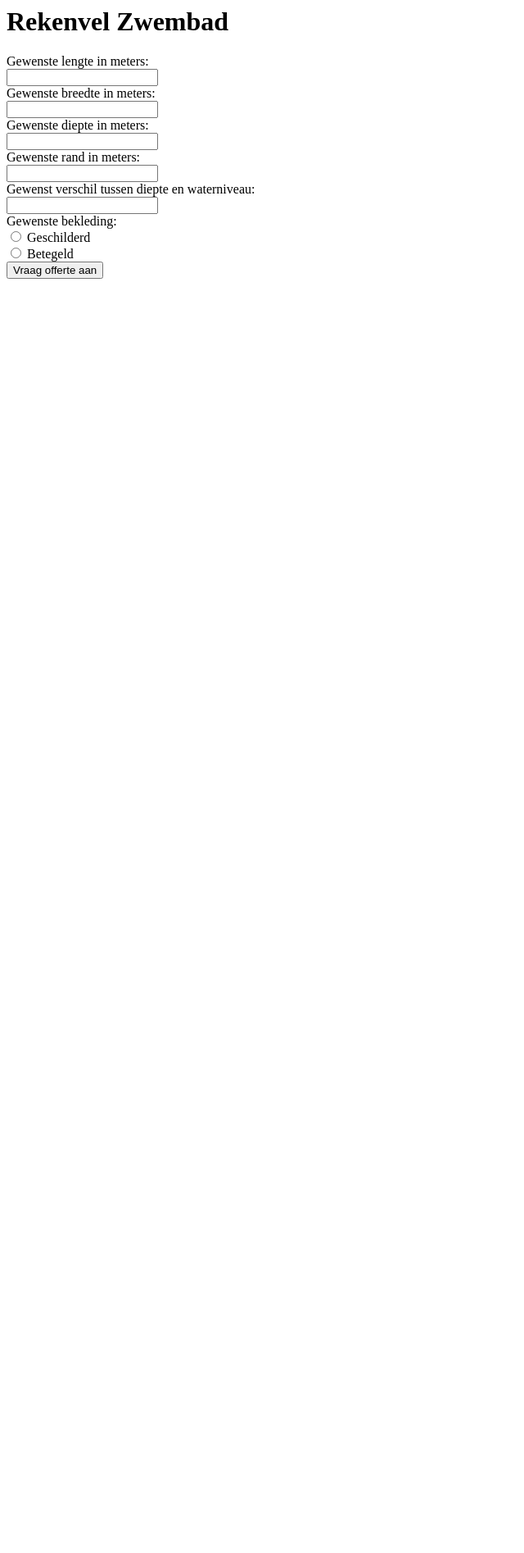
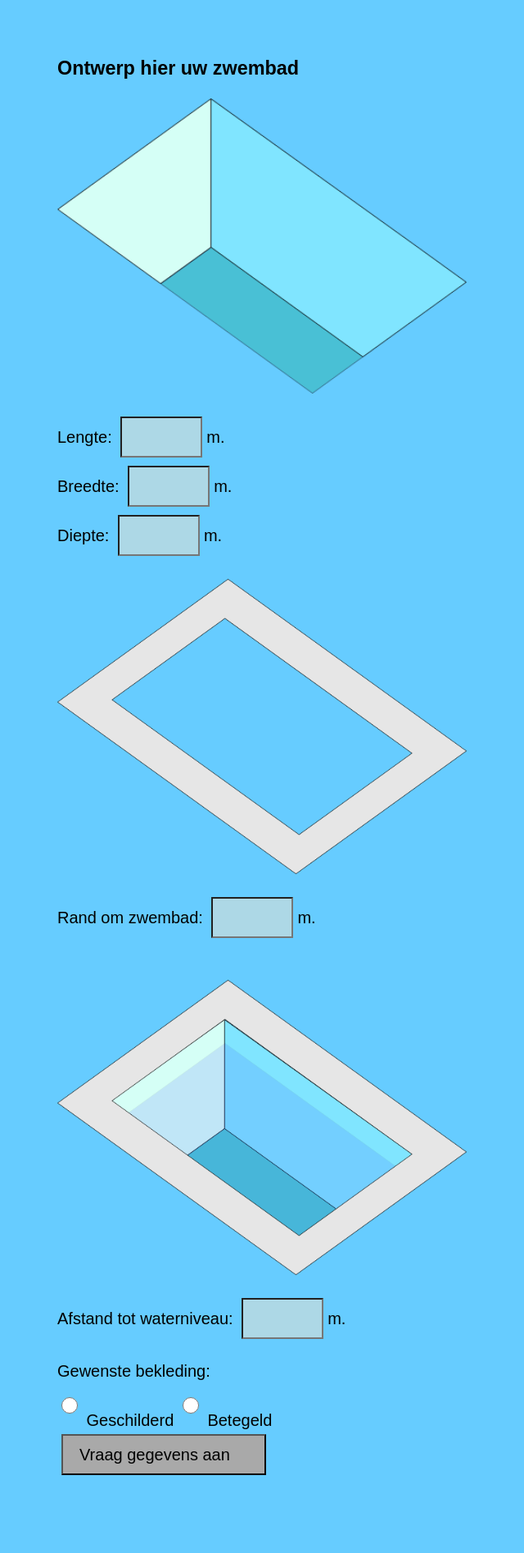
Before and after one commit to clemensjongma/invulformulier, a PHP site: page /formulier.php in a window 1280 px wide. Shown: the whole page at 82% size, without its empty margins (0-640 px from the left). Before the commit the page ends 340 px from the top, so only its background shows below. Run offline with PHP 8.4, Linux system fonts and the light colour scheme; data that the repository does not hold is empty.

Commit message:
basic css plus illustraties in png

```diff
--- a/formulier.php
+++ b/formulier.php
@@ -1,32 +1,102 @@
 <html>
+<style>
+body {
+  margin: 20px;
+  padding: 50px;
+  font-family: sans-serif;
+  font-size: 20px;
+  letter-spacing: 0px;
+  justify-content: center;
+  text-align: left;
+  background: #66ccff;
+}
 
-<h1>Rekenvel Zwembad </h1>
+button {
+  text-transform: uppercase;
+  padding: 20px;
+  margin: 50px;
+  background: green;
+  color: blue;
+  border-radius: 5px;
+}
 
+button:hover{
+  color: green;
+  border: 1px solid green;
+  background: white;
+}
+
+input{
+    background-color: lightblue;
+    size: 30px;
+    width: 100px;
+    height: 50px;
+    text-align: left;
+    font-size: 20px;
+    padding-left: 20px;
+    margin: 5px;
+
+ /* font-size: 20px;
+ padding: 20 px;
+ border-radius: 15px; */
+}
+h3{
+    text-align: left;
+
+}
+
+#submit{
+    background-color: darkgrey;
+    width: 250px;
+}
+.radio{
+    width: 20px;
+
+
+}
+
+
+</style>
+<body>
+<h3>Ontwerp hier uw zwembad</h3>
+<img src= "alleszonderrand.png" alt ="zwembad" height = 360 px width = 500 px>
 <form action="uitkomst.php" method="post">
-Gewenste lengte in meters:
 <br>
-<input type="text" name="lengte" value="<?php echo $lengte;?>">
+Lengte:
+<input type="text" name="lengte" value="<?php echo $lengte;?>">m.
 <br>
-Gewenste breedte in meters: <br>
-<input type="text" name="breedte" value="<?php echo $breedte;?>">
+Breedte:
+<input type="text" name="breedte" value="<?php echo $breedte;?>">m.
 <br>
-Gewenste diepte in meters: <br>
-<input type="text" name="diepte" value="<?php echo $diepte;?>">
+Diepte:
+<input type="text" name="diepte" value="<?php echo $diepte;?>">m.
 <br>
-Gewenste rand in meters: <br>
-<input type="text" name="rand" value="<?php echo $rand;?>">
 <br>
-Gewenst verschil tussen diepte en waterniveau:  <br>
-<input type="text" name="marge" value="<?php echo $marge;?>">
+<img src= "rand2.png" alt ="rand" height = 360px width = 500px>
 <br>
-Gewenste bekleding: <br>
-<input type="radio" name="bekleding" value="Geschilderd"> Geschilderd<br>
-<input type="radio" name="bekleding" value="Betegeld"> Betegeld<br>
+<br>
+Rand om zwembad:
+<input type="text" name="rand" value="<?php echo $rand;?>">m.
+<br>
+<br>
+<br>
+<img src= "alles.png" alt ="rand" height = 360px width = 500px>
+<br>
+<br>
+Afstand tot waterniveau:
+<input type="text" name="marge" value="<?php echo $marge;?>">m.
+<br>
+<br>
+Gewenste bekleding:
+<br>
+<input class= radio type="radio" name="bekleding" value="Geschilderd"> Geschilderd
+<input class= radio type="radio" name="bekleding" value="Betegeld"> Betegeld<br>
 
-<input type="submit" name="submit" value="Vraag offerte aan">
+
+<input id=submit type="submit" name="submit" value="Vraag gegevens aan">
 </form>
 
 
-
+</body>
 
 </html>
```
Also changed, not shown: uitkomst.php (+77 -13 lines), afdekzeil.png (added), afgraving.png (added), alles.png (added), alleszonderrand.png (added), oppwanden.png (added), rand2.png (added), randafwerkingafdekzeil.png (added), vloeropp.png (added), watervolume.png (added).
